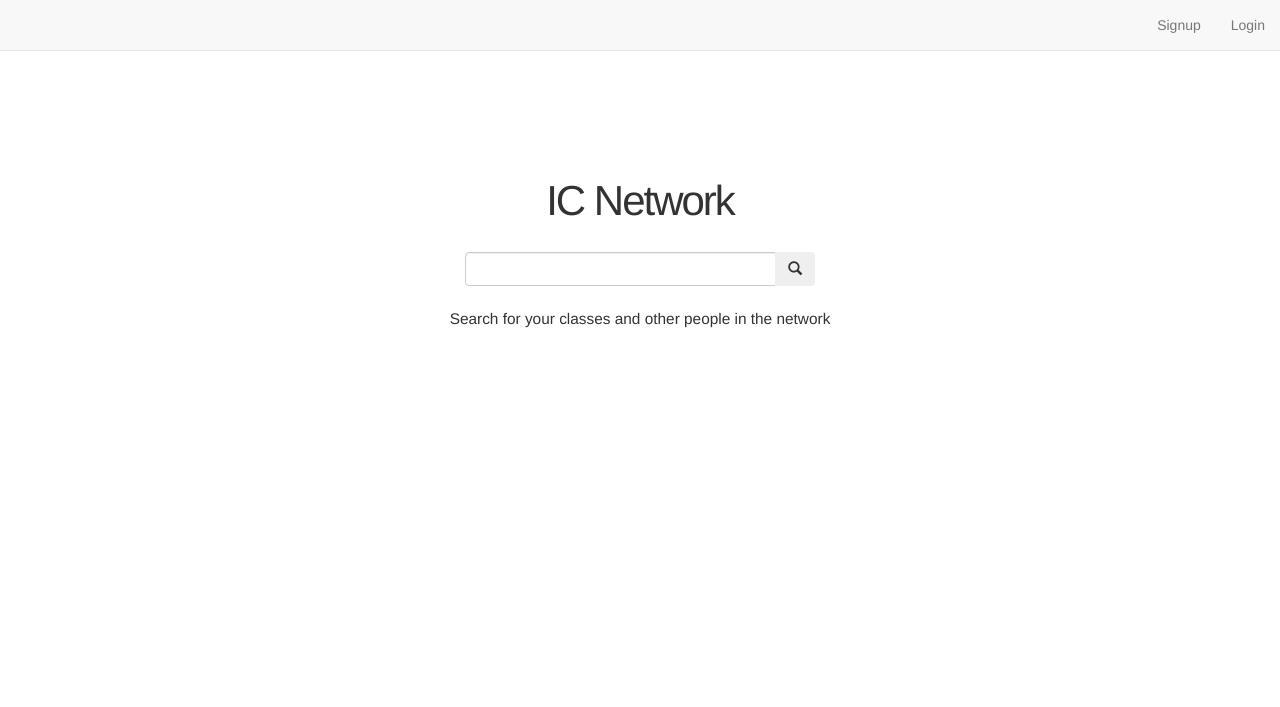
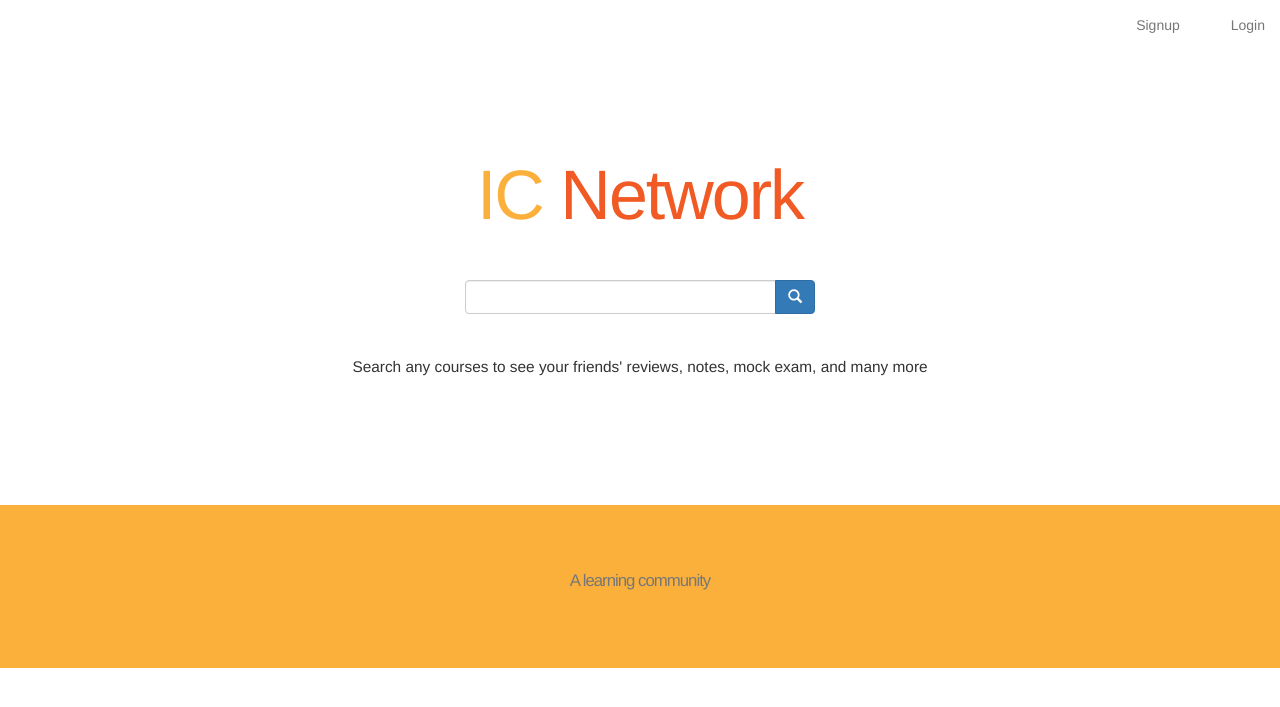
Before and after one commit to MUICProgrammingClub/muicwebboard, a Flask app: page / in a window 1280 px wide. Shown: the top 707 px of the page. Run offline with Flask 2, Linux system fonts and the light colour scheme; some libraries are stand-ins or nearby versions; some web fonts are replaced.

Commit message:
change font style of title and change top bg

```diff
--- a/app/static/css/main.css
+++ b/app/static/css/main.css
@@ -36,8 +36,20 @@ h1, h2, h3, h4, h5, h6 {
   line-height: 1;
 }
 
+.title-orange{
+  color: #FBB03B
+}
+
+.title-darkerorange{
+  color: #F15A24
+}
+
+.bg-color-orange {
+  background-color: #FBB03B
+}
+
 h1 {
-  font-size: 3em;
+  font-size: 5em;
   letter-spacing: -2px;
   margin-bottom: 30px;
   text-align: center;
@@ -56,3 +68,20 @@ p {
   font-size: 1.1em;
   line-height: 1.7em;
 }
+
+.li-custom{
+  padding-right: 1.5em;
+  pointer-events:none;
+}
+
+.bg-color-white{
+  background-color: #fff;
+  border-bottom-color: #fff;
+}
+
+.btn-lg.round{
+  border-radius: 24px;
+}
+.paddle-top{
+  padding-left: 50px;
+}
--- a/app/templates/index.html.j2
+++ b/app/templates/index.html.j2
@@ -13,15 +13,12 @@
   <meta name="viewport" content="width=device-width, initail-scale=1.0">
 </head>
 <body>
-  </br>
-  </br>
-  <nav class="navbar navbar-default navbar-fixed-top">
+  <nav class="navbar navbar-default navbar-fixed-top bg-color-white">
   <div class="container-fluid">
     <!-- Brand and toggle get grouped for better mobile display -->
-    <div class="navbar-header">
-    </div>
+
     <ul class="nav navbar-nav navbar-right">
-          <li><a href="/signup">Signup</a></li>
+          <li class=" li-custom"><a href="/signup">Signup</a></li>
           <li><a href="/login">Login</a></li>
     </ul>
   </div><!-- /.container-fluid -->
@@ -32,20 +29,32 @@
   </br>
   </br>
   </br>
+  </br>
   <div class="container">
-  	<h1> IC Network</h1>
+  	<h1><span class="title-orange"> IC </span>
+      <span class="title-darkerorange"> Network </span>
+     </h1>
+   </br>
   	<div class="col-md-4 col-md-offset-4">
   	<div class="col-lg-16">
 	  <div class="input-group ">
 		    	<input class="form-control" type="text">
 		    	<span class="input-group-btn">
-		    	<button class="btn"><span class="glyphicon glyphicon-search" aria-hidden="true"></span></button>
+		    	<button class="btn btn-primary"><span class="glyphicon glyphicon-search" aria-hidden="true"></span></button>
 		    	</span>
 		    </div>
 	    </div>
 	    </br>
   	</div>
   </div>
-  <p style="text-align: center">Search for your classes and other people in the network<p>
+  </br>
+  <p style="text-align: center">Search any courses to see your friends' reviews, notes, mock exam, and many more<p>
+  </br>
+  </br>
+  </br>
+  </br>
+  <div class="jumbotron bg-color-orange">
+    <h2> A learning community</h2>
+  </div>
 </body>
 </html>
```
